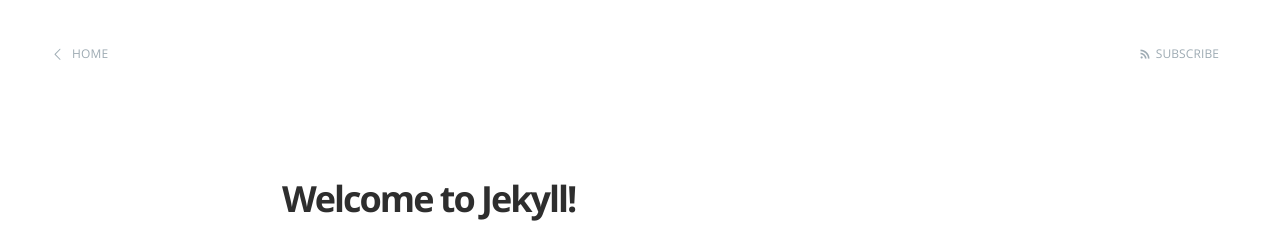
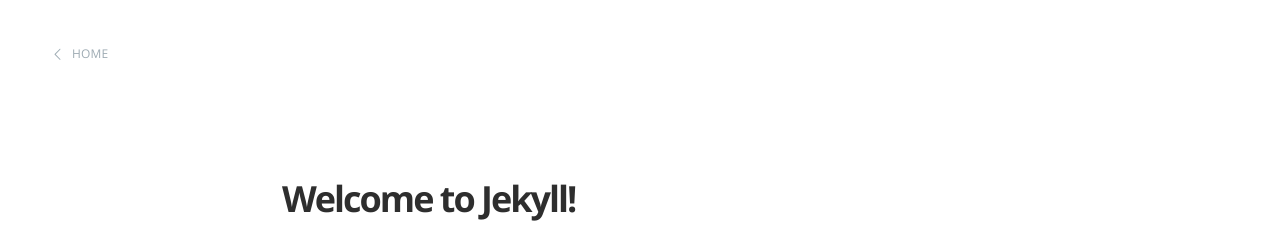
Before and after one commit to jackzhangpython/jackzhangpython.github.io, a Jekyll site: the page built from _posts/2013-11-10-welcome-to-jekyll.markdown, in a window 1280 px wide. Shown: the top 236 px of the page. Built offline with Jekyll 4.4.1, drawn with Linux system fonts in a browser that asks for light colours.

Commit message:
Delete - subscribe

```diff
--- a/_layouts/post.html
+++ b/_layouts/post.html
@@ -8,7 +8,6 @@
 <header class="main-header post-head {% if page.cover %}" style="background-image: url({{ page.cover }}) {%else%}no-cover{% endif %}">
     <nav class="main-nav {% if page.cover %} overlay {% endif %} clearfix">
         <a class="back-button icon-arrow-left" href="{{ site.baseurl }}">Home</a>
-        <a class="subscribe-button icon-feed" href="{{ site.baseurl }}feed.xml">Subscribe</a>
     </nav>
 </header>
 
```
Also changed, not shown: 2 other files.
